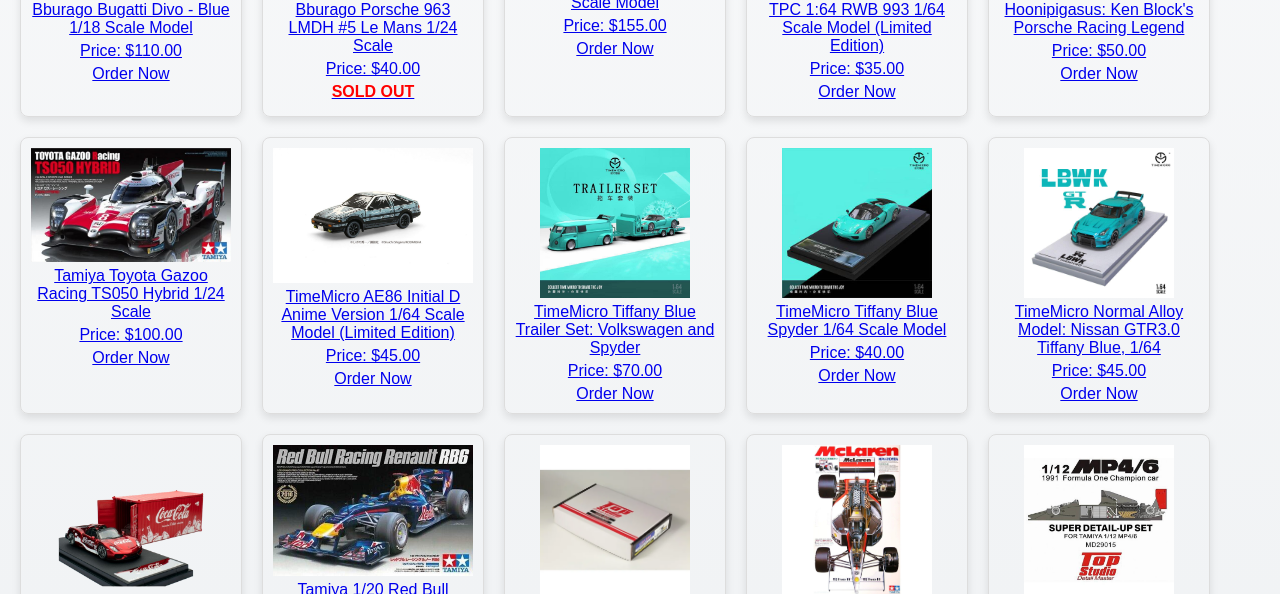
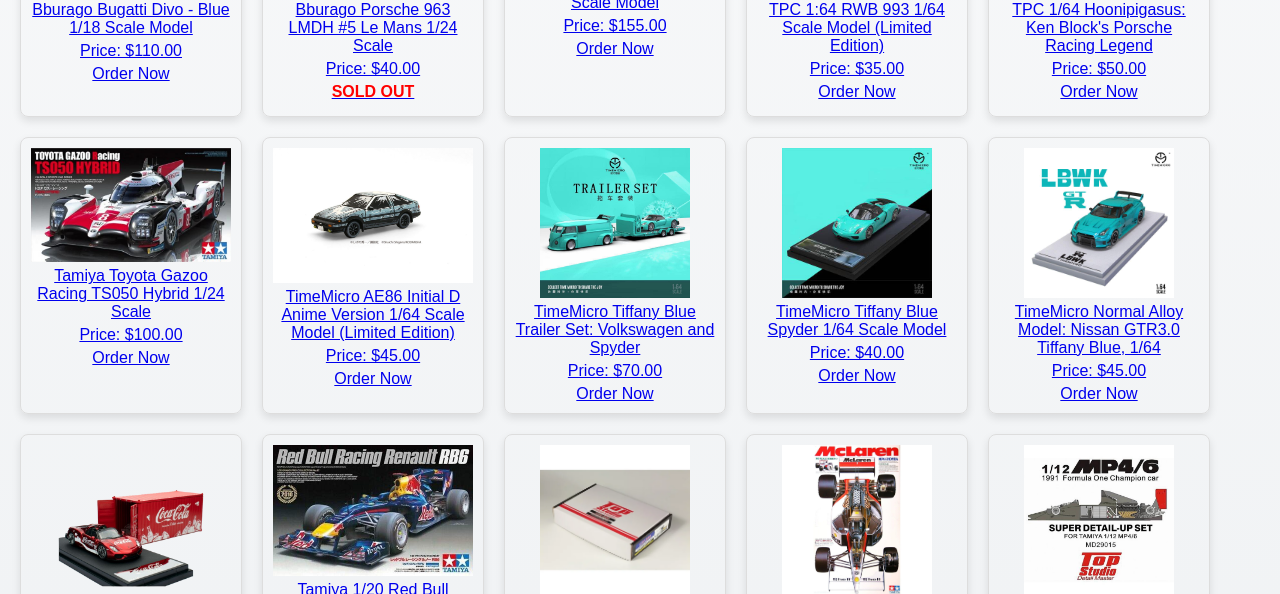
Before and after one commit to drfastfinds/drfastfinds-site, a Jekyll site: the page built from index.markdown, in a window 1280 px wide and 900 px high, cut to the strip 306-900 px from the top of the window. Built offline with Jekyll 4.4.1, drawn with Linux system fonts in a browser that asks for light colours.

Commit message:
Update index.markdown

```diff
--- a/index.markdown
+++ b/index.markdown
@@ -105,7 +105,7 @@
 <div class="product">
     <a href="{{ site.baseurl }}/products/hoonipigasus">
         <img src="{{ site.baseurl }}/assets/images/hpig-4.jpg" alt="Hoonipigasus: Ken Block's Porsche Racing Legend">
-        <p>Hoonipigasus: Ken Block's Porsche Racing Legend</p>
+        <p>TPC 1/64 Hoonipigasus: Ken Block's Porsche Racing Legend</p>
         <p>Price: $50.00</p>
         <a href="{{ site.baseurl }}/order" class="order-now">Order Now</a>
     </a>
```
